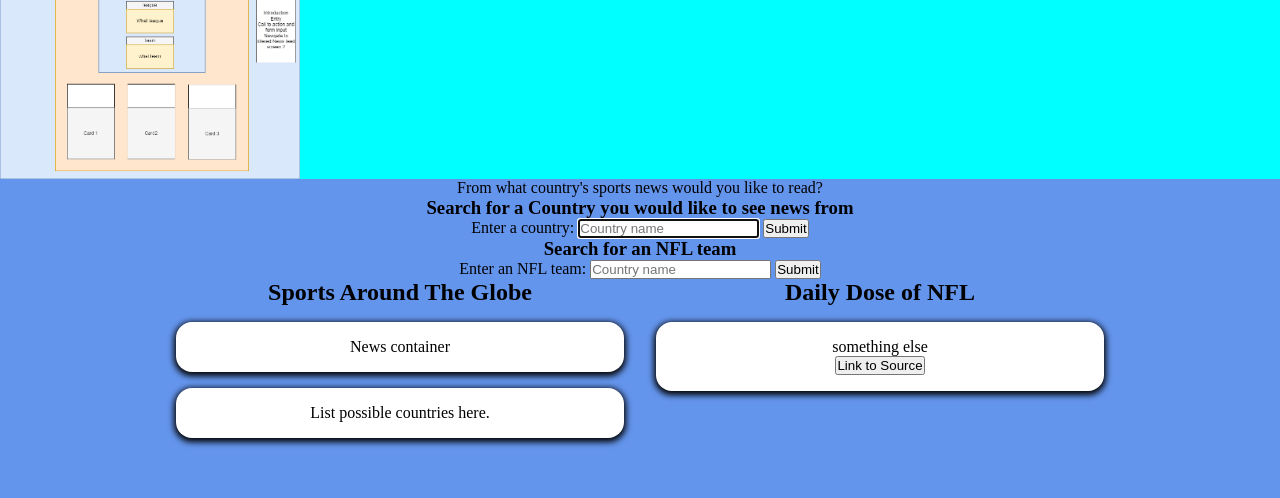
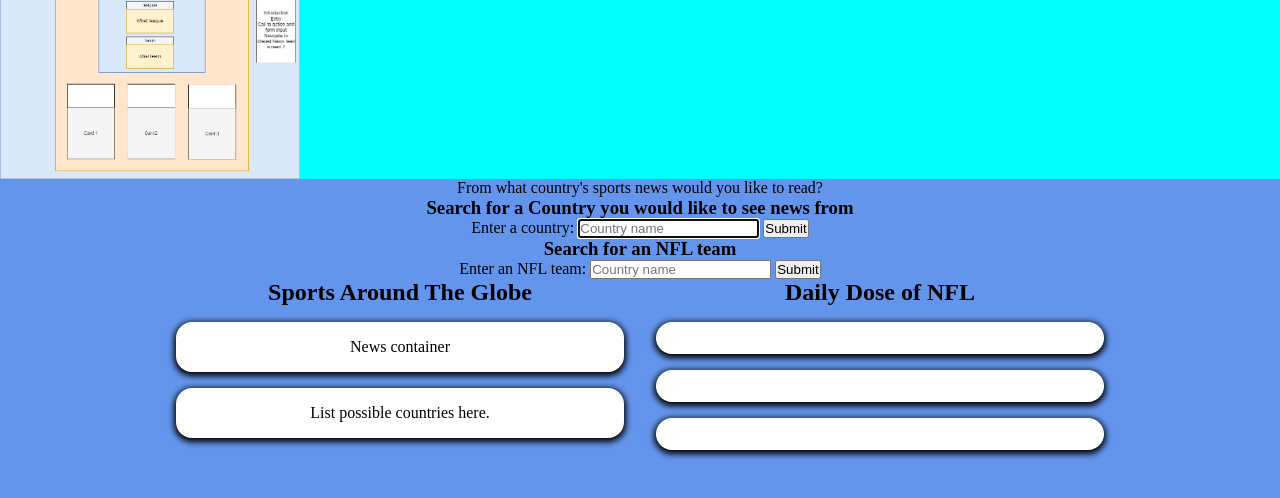
Before and after one commit to thisisjona/phat-news, a plain HTML site: page index.html in a window 1280 px wide. Shown: the part 58-556 px from the top of the page. Drawn offline with nearby package versions, Linux system fonts and the light colour scheme; no server answers.

Commit message:
premerge

```diff
--- a/index.html
+++ b/index.html
@@ -74,14 +74,31 @@
     </center>
 
     <center>
+        <div id="holder">
             <div>
+
                 <h2>
                 Daily Dose of NFL
                 </h2>
+
                 <section class="container">
-                <article>something else</article>
-              <button id="link">Link to Source</button>
+                  <div>
+                  <article id="first"></article>
+                  </div>
                 </section>
+
+                  <section class="container">
+                  <div>
+                  <article id="second"></article>
+                  </div>
+                </section>
+
+                <section class="container">
+                  <div>
+                  <article id="third"></article>
+                  </div>
+                </section>
+
             </div>
        </center>
 
```
Lines whose indentation alone changed are shown as unchanged.
